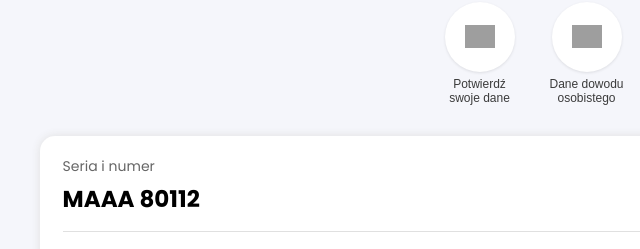
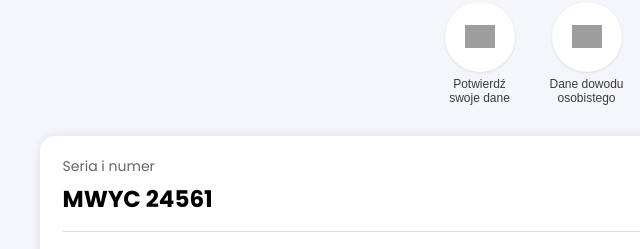
Before and after one commit to altankiwarrior/altankiwarrior.github.io, a plain HTML site: page card.html in a window 1280 px wide. Shown: the part 1110-1359 px from the top of the page, 0-640 px from the left. Drawn offline with Linux system fonts and the light colour scheme; grey boxes are pictures that could not be loaded.

Commit message:
Add files via upload

```diff
--- a/card.html
+++ b/card.html
@@ -121,7 +121,7 @@
                 <div class="field">
                     <label>Seria i numer</label>
                     <div class="value-copy">
-                        <b style="font-size:23px">MAAA 80112</b>
+                        <b style="font-size:23px">MWYC 24561</b>
                         <button class="value-copy">Kopiuj</button>
                     </div>
                 </div>
```
